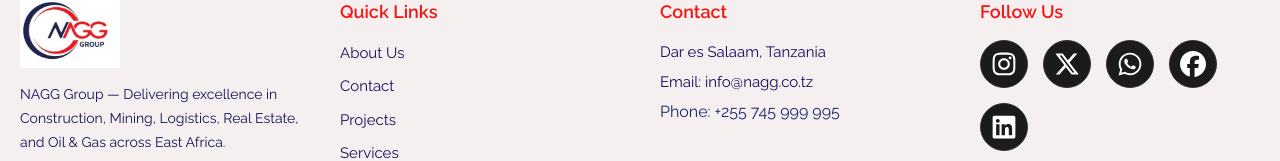
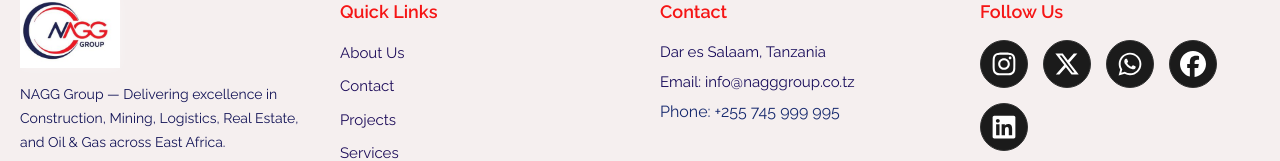
Before and after one commit to CBreezyJR/my-react-app, a React (Vite) app: page /yongoma in a window 1280 px wide. Shown: the part 1620-1781 px from the top of the page. Built offline with nearby package versions, Linux system fonts and the light colour scheme.

Commit message:
Add files with gitignore

```diff
--- a/src/components/footer.jsx
+++ b/src/components/footer.jsx
@@ -35,7 +35,7 @@ const Footer = () => {
         <div className="footer-contact">
           <h3>Contact</h3>
           <p>Dar es Salaam, Tanzania</p>
-          <p>Email: info@nagg.co.tz</p>
+          <p>Email: info@nagggroup.co.tz</p>
           <a href="https://wa.me/255745999995">Phone: +255 745 999 995</a>
         </div>
 
```
